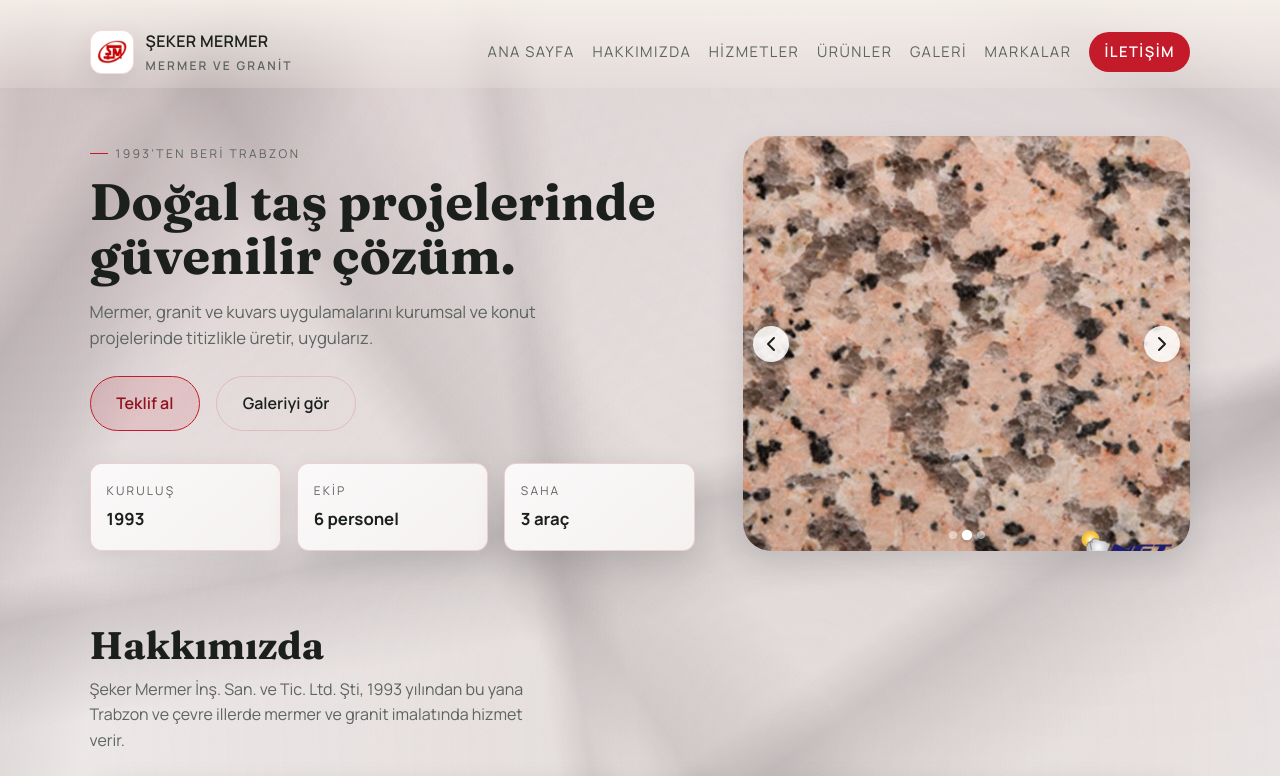
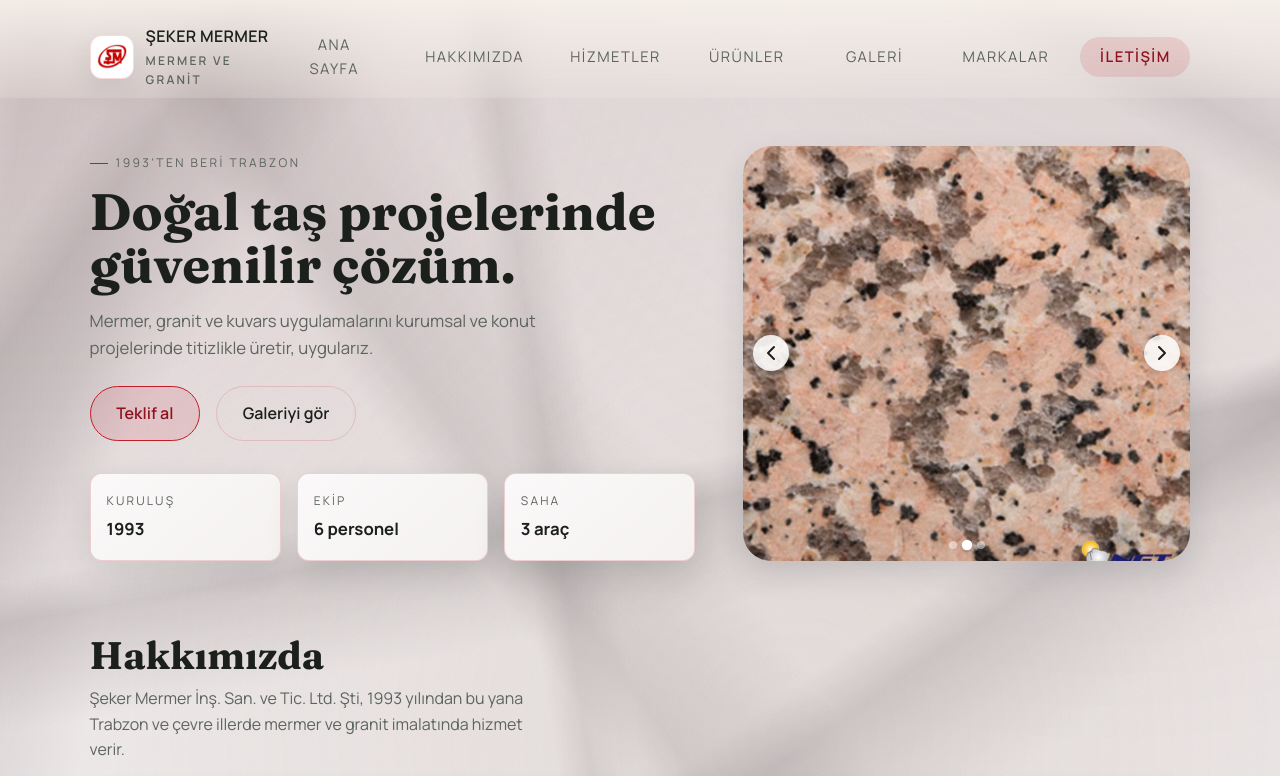
Before and after one commit to ahmetesreff/seker-site, a Nuxt app: page / in a window 1280 px wide. Shown: the top 776 px of the page. Built offline with nearby package versions, Linux system fonts and the light colour scheme; no server answers.

Commit message:
style: uniform navbar button padding with accent outline for contact

```diff
--- a/assets/main.css
+++ b/assets/main.css
@@ -149,7 +149,12 @@ img {
 }
 
 .site-nav a {
-  transition: color 0.2s ease;
+  padding: 0.45rem 0.9rem;
+  border-radius: 999px;
+  border: 1px solid transparent;
+  text-align: center;
+  min-width: 110px;
+  transition: color 0.2s ease, background 0.2s ease;
 }
 
 .site-nav a:hover {
@@ -157,16 +162,15 @@ img {
 }
 
 .nav-cta {
-  padding: 0.45rem 0.9rem;
-  border-radius: 999px;
-  border: 1px solid transparent;
-  background: var(--accent);
-  color: #fff;
+  background: var(--accent-soft);
+  border-color: var(--accent);
+  color: var(--accent-strong);
   font-weight: 600;
 }
 
 .nav-cta:hover {
-  background: var(--accent-strong);
+  background: rgba(196, 27, 42, 0.2);
+  color: var(--accent-strong);
 }
 
 .menu-toggle {
```
